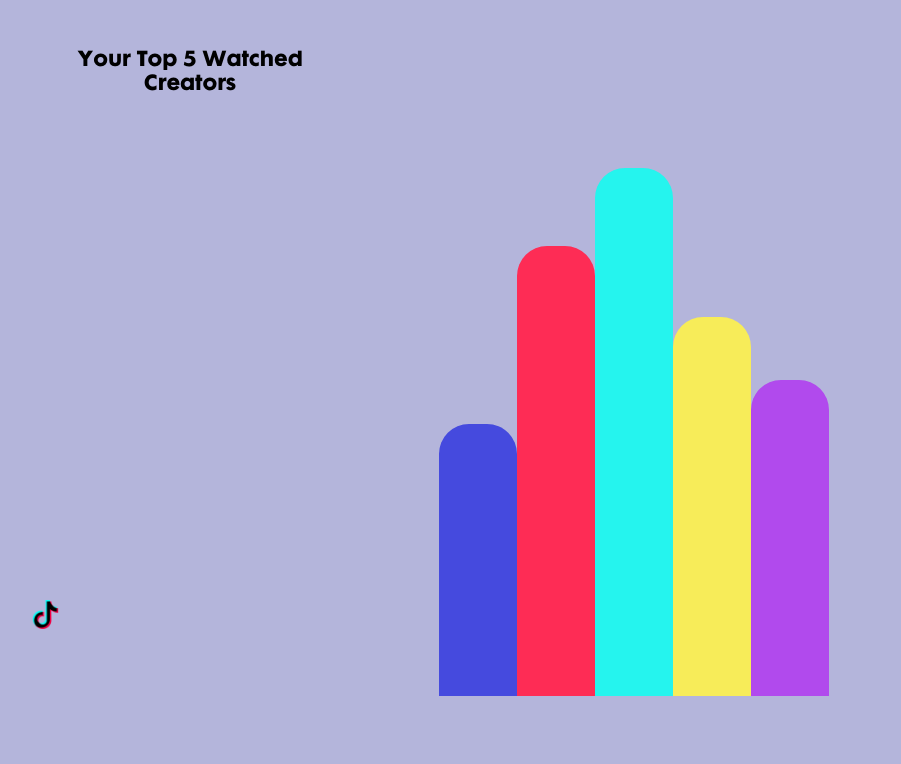
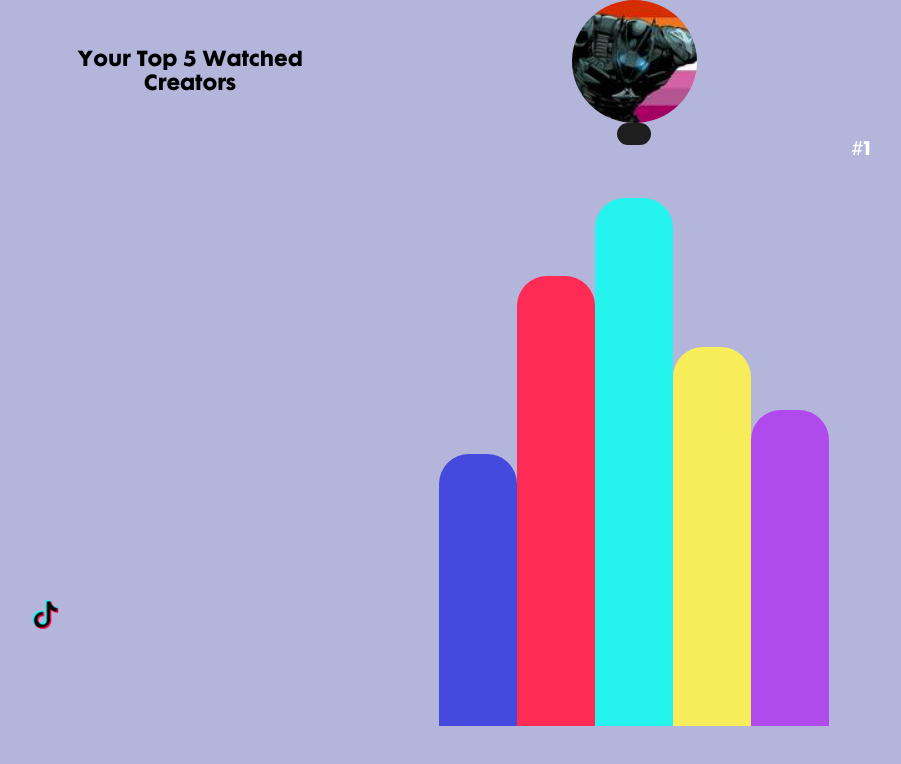
Before and after one commit to melisilva/TikTok_Wrap, a Vue app in the folder frontend/my-vue-app/: page /top-history-creators in a window 1280 px wide. Shown: the top 764 px of the page, without its empty margins (6-907 px from the left). Built offline with nearby package versions, Linux system fonts and the light colour scheme.

Commit message:
Progress in TopHistoryCreators

```diff
--- a/frontend/my-vue-app/src/assets/sass/style.scss
+++ b/frontend/my-vue-app/src/assets/sass/style.scss
@@ -1,4 +1,4 @@
 @font-face {
     font-family: 'futura-maxi-cg-bold';
-    src: url('~@/assets/fonts/Futura-Maxi-CG-Bold-Regular.otf') format('truetype');
+    src: url('../../assets/fonts/Futura-Maxi-CG-Bold-Regular.otf') format('truetype');
 }
--- a/frontend/my-vue-app/src/style.css
+++ b/frontend/my-vue-app/src/style.css
@@ -109,6 +109,9 @@ button:focus-visible {
 .rectangle {
   border-radius: 30px 30px 0px 0px;
   width: 78px;
+  z-index: 1; /* Set a higher z-index value */
+  overflow: hidden;
+  top: 30px;
   }
 
 #rect-11{
@@ -140,3 +143,44 @@ button:focus-visible {
   height: 272px;
   position: relative;
 }
+
+._1st-place {
+  position: absolute;
+  inset: 0;
+  z-index: 2; /* Set a higher z-index value */
+
+  display: flex;
+  flex-direction: column;
+  justify-content: flex-start; /* Align at the top */
+  align-items: center;
+}
+
+.ellipse-1 {
+  border-radius: 50%;
+  width: 125px;
+  height: 122.95px;
+}
+
+.rectangle-11 {
+  background: #1e1e1e;
+  border-radius: 15px;
+  width: 33.33px;
+  height: 22.54px;
+  position: relative;
+
+  }
+
+  ._1 {
+  color: #ffffff;
+  text-align: center;
+  font-family: 'futura-maxi-cg-bold';
+  font-size: 18px;
+  line-height: 24px;
+  font-weight: 400;
+  position: relative;
+  width: 16.25px;
+  height: 9.84px;
+  left: 227.17px;
+  display: flex;
+  align-items: center;
+  justify-content: center}
--- a/frontend/my-vue-app/src/views/TopHistoryCreators.vue
+++ b/frontend/my-vue-app/src/views/TopHistoryCreators.vue
@@ -5,9 +5,18 @@
      <div class="side-by-side-chart">
      <div class="rectangle" id="rect-15"></div>
      <div class="rectangle" id="rect-12"></div>
-     <div class="rectangle" id="rect-11"></div>
+     <div class="rectangle" id="rect-11">
+     </div>
+     <div class="_1st-place" >
+<img class="ellipse-1" src="../assets/images/ellipse-10.jpg" />
+<div class="rectangle-11" >
+</div>
+<div class="_1" >
+#1 </div>
+</div>
     <div class="rectangle" id="rect-13"></div>
     <div class="rectangle" id="rect-14"></div>
      </div>
+
  </body>
 </template>
```
Also changed, not shown: frontend/my-vue-app/src/assets/images/ellipse-10.jpg (added).
